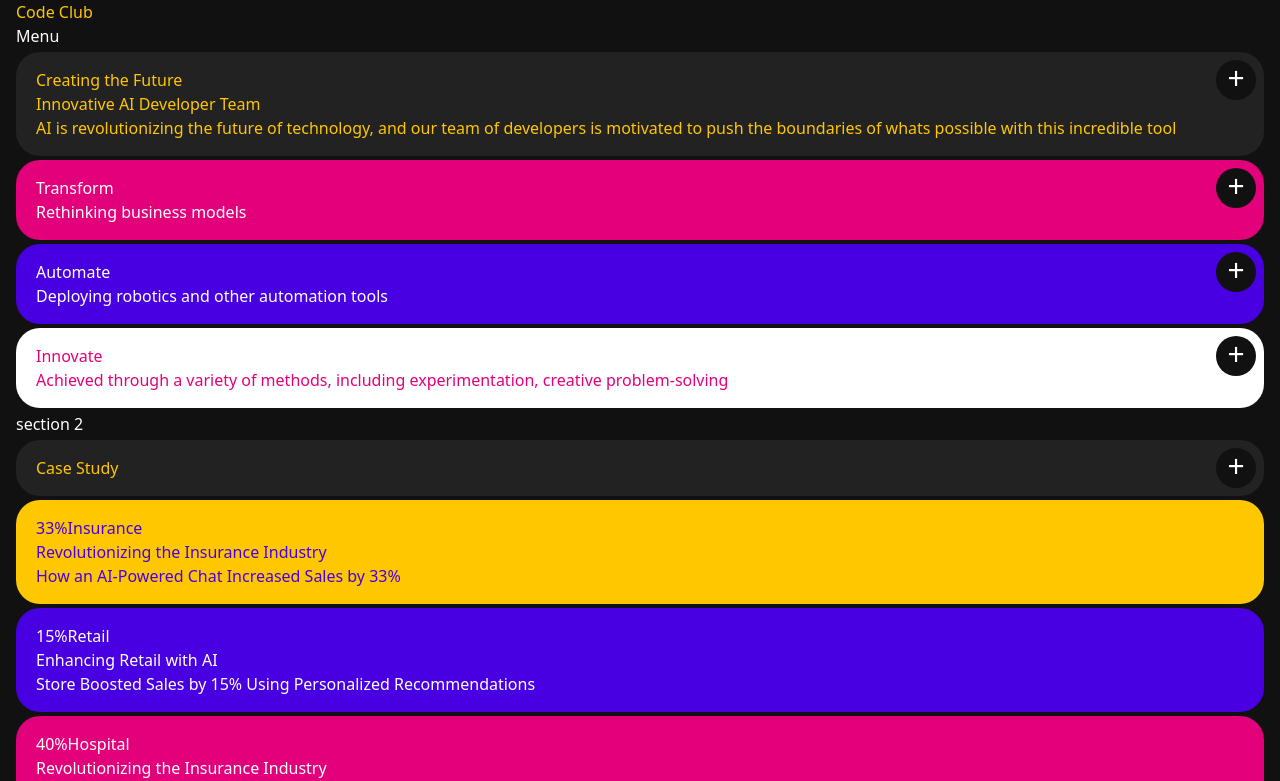
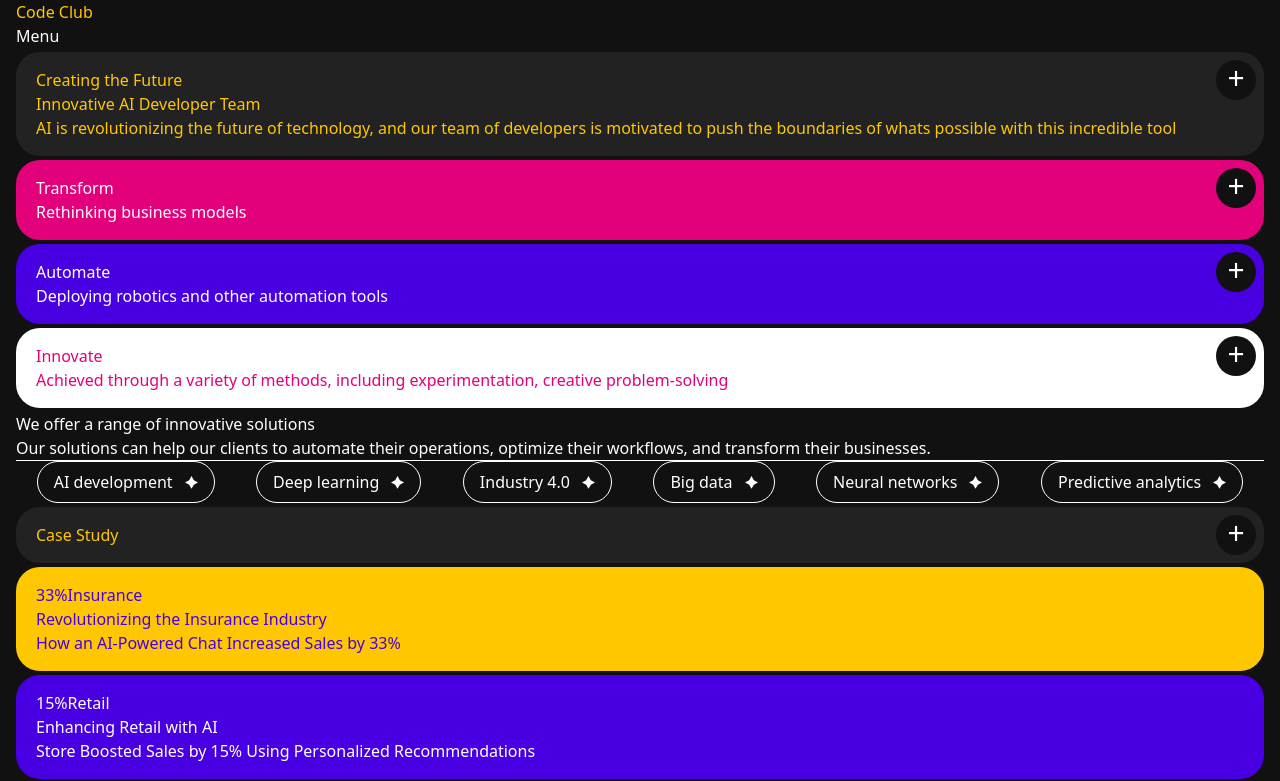
Before and after one commit to github-amirhossein/simple-dev-blog, a React (Vite) app: page / in a window 1280 px wide. Shown: the top 781 px of the page. Built offline with nearby package versions, Linux system fonts and the light colour scheme.

Commit message:
create option button component & update section 2

```diff
--- /dev/null
+++ b/src/components/OptionButton.jsx
@@ -0,0 +1,15 @@
+import star from './../assets/images/star.svg';
+import logout from './../assets/images/logout.svg';
+
+export default function OptionButton({ children, icon='star' }) {
+  let iconSrc;
+  if (icon === 'star') iconSrc = star
+  if (icon === 'logout' ) iconSrc = logout
+
+  return (
+    <button className='flex items-center border px-4 py-2 rounded-full'>
+      {children}
+      <img className='pl-3' src={iconSrc} alt='' />
+    </button>
+  );
+}
--- a/src/components/Section2.jsx
+++ b/src/components/Section2.jsx
@@ -1,3 +1,23 @@
-export default function Section2(){
-  return <section>section 2</section>
+import OptionButton from './OptionButton';
+
+export default function Section2() {
+  return (
+    <section>
+      <h3>We offer a range of innovative solutions </h3>
+      <p>
+        Our solutions can help our clients to automate their operations,
+        optimize their workflows, and transform their businesses.
+      </p>
+      <hr />
+
+      <div className='flex flex-wrap justify-around'>
+        <OptionButton>AI development</OptionButton>
+        <OptionButton>Deep learning</OptionButton>
+        <OptionButton>Industry 4.0</OptionButton>
+        <OptionButton>Big data</OptionButton>
+        <OptionButton>Neural networks</OptionButton>
+        <OptionButton>Predictive analytics</OptionButton>
+      </div>
+    </section>
+  );
 }
```
Also changed, not shown: src/assets/images/logout.svg (added), src/assets/images/star.svg (added).
